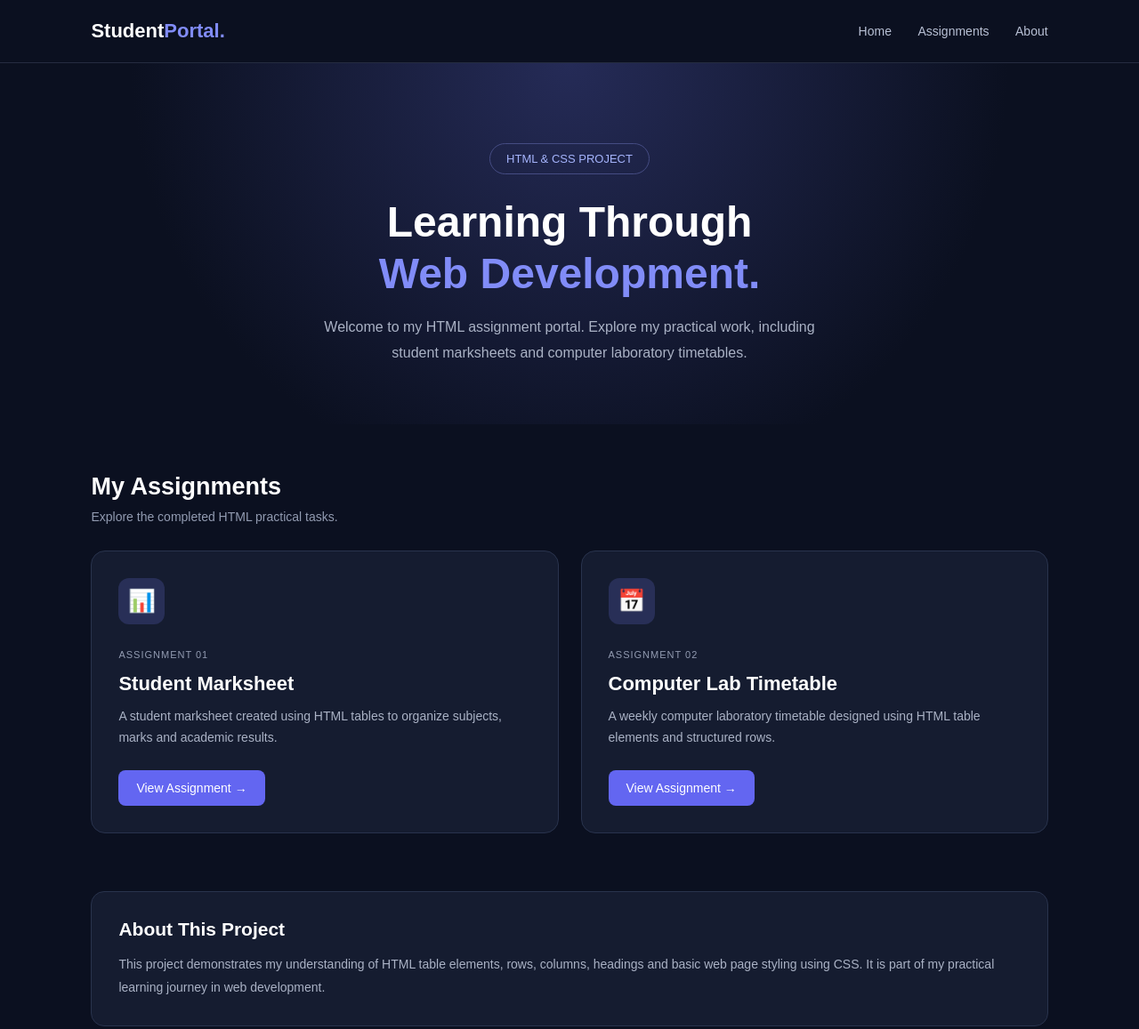
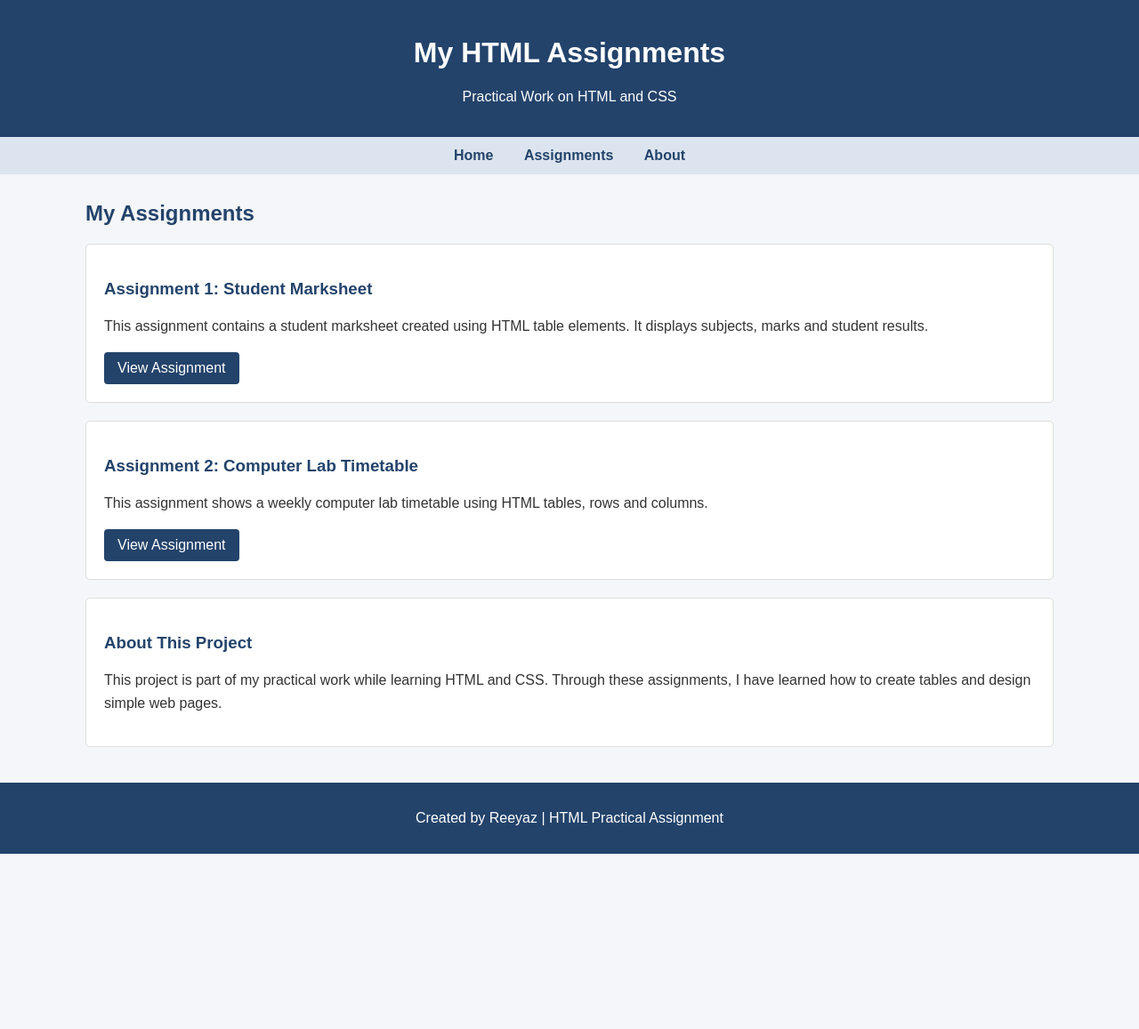
Before and after one commit to Reeyaz11/html-table-assignment, a plain HTML site: page index.html in a window 1280 px wide. Shown: the top 1157 px of the page at 89% size. After the commit the page ends 960 px from the top, so only its background shows below. Drawn offline with Linux system fonts and the light colour scheme.

Commit message:
Simplify homepage design

```diff
--- a/index.html
+++ b/index.html
@@ -4,234 +4,93 @@
 <head>
     <meta charset="UTF-8">
     <meta name="viewport" content="width=device-width, initial-scale=1.0">
-    <title>HTML Assignment | Student Portal</title>
+    <title>My HTML Assignments</title>
 
     <style>
-        * {
-            margin: 0;
-            padding: 0;
-            box-sizing: border-box;
-        }
-
         body {
             font-family: Arial, sans-serif;
-            background: #0b1020;
-            color: #ffffff;
-            min-height: 100vh;
+            background-color: #f4f6f9;
+            margin: 0;
+            color: #333;
         }
 
         header {
-            width: 100%;
-            padding: 22px 8%;
-            display: flex;
-            justify-content: space-between;
-            align-items: center;
-            border-bottom: 1px solid #252c40;
+            background-color: #23436b;
+            color: white;
+            text-align: center;
+            padding: 20px;
         }
 
-        .logo {
-            font-size: 22px;
-            font-weight: bold;
-            color: #ffffff;
-        }
-
-        .logo span {
-            color: #818cf8;
+        nav {
+            background-color: #dce5ef;
+            text-align: center;
+            padding: 12px;
         }
 
         nav a {
-            color: #b8c0d4;
+            color: #23436b;
             text-decoration: none;
-            margin-left: 25px;
-            font-size: 14px;
-            transition: 0.3s;
+            margin: 15px;
+            font-weight: bold;
         }
 
         nav a:hover {
-            color: #818cf8;
-        }
-
-        .hero {
-            padding: 90px 8% 65px;
-            text-align: center;
-            background: radial-gradient(
-                circle at top,
-                #252b57 0%,
-                #0b1020 65%
-            );
-        }
-
-        .tag {
-            display: inline-block;
-            padding: 9px 18px;
-            border: 1px solid #454c83;
-            border-radius: 30px;
-            color: #a5b4fc;
-            font-size: 13px;
-            margin-bottom: 25px;
-        }
-
-        .hero h1 {
-            font-size: 48px;
-            margin-bottom: 18px;
-            line-height: 1.2;
-        }
-
-        .hero h1 span {
-            color: #818cf8;
-        }
-
-        .hero p {
-            color: #aab2c5;
-            max-width: 580px;
-            margin: auto;
-            line-height: 1.8;
-            font-size: 16px;
+            text-decoration: underline;
         }
 
         .container {
-            width: 84%;
-            max-width: 1100px;
-            margin: 0 auto;
-            padding: 55px 0 80px;
+            width: 85%;
+            margin: 30px auto;
         }
 
-        .section-heading {
-            margin-bottom: 30px;
+        h2 {
+            color: #23436b;
         }
 
-        .section-heading h2 {
-            font-size: 27px;
-            margin-bottom: 10px;
+        .assignment {
+            background-color: white;
+            padding: 20px;
+            margin-bottom: 20px;
+            border: 1px solid #ddd;
+            border-radius: 5px;
         }
 
-        .section-heading p {
-            color: #929bb1;
-            font-size: 14px;
+        .assignment h3 {
+            color: #23436b;
         }
 
-        .cards {
-            display: grid;
-            grid-template-columns: repeat(2, 1fr);
-            gap: 25px;
+        .assignment p {
+            line-height: 1.6;
         }
 
-        .card {
-            background: #151c30;
-            border: 1px solid #29334d;
-            border-radius: 16px;
-            padding: 30px;
-            transition: 0.3s;
+        .assignment a {
+            display: inline-block;
+            background-color: #23436b;
+            color: white;
+            text-decoration: none;
+            padding: 9px 15px;
+            border-radius: 4px;
         }
 
-        .card:hover {
-            transform: translateY(-7px);
-            border-color: #818cf8;
-            box-shadow: 0 12px 35px rgba(79, 70, 229, 0.15);
-        }
-
-        .card-icon {
-            width: 52px;
-            height: 52px;
-            background: #282f57;
-            border-radius: 12px;
-            display: flex;
-            justify-content: center;
-            align-items: center;
-            font-size: 25px;
-            margin-bottom: 24px;
-        }
-
-        .card small {
-            color: #929bb1;
-            letter-spacing: 1px;
-            font-size: 11px;
-        }
-
-        .card h3 {
-            font-size: 22px;
-            margin: 12px 0;
-        }
-
-        .card p {
-            color: #aab2c5;
-            line-height: 1.7;
-            font-size: 14px;
-            margin-bottom: 25px;
-        }
-
-        .card a {
-            display: inline-block;
-            background: #6366f1;
-            color: white;
-            padding: 12px 20px;
-            border-radius: 8px;
-            text-decoration: none;
-            font-size: 14px;
-            transition: 0.3s;
-        }
-
-        .card a:hover {
-            background: #818cf8;
-        }
-
-        .about {
-            margin-top: 65px;
-            padding: 30px;
-            border: 1px solid #29334d;
-            border-radius: 15px;
-            background: #151c30;
-        }
-
-        .about h2 {
-            font-size: 21px;
-            margin-bottom: 15px;
-        }
-
-        .about p {
-            color: #aab2c5;
-            line-height: 1.8;
-            font-size: 14px;
+        .assignment a:hover {
+            background-color: #365f8d;
         }
 
         footer {
+            background-color: #23436b;
+            color: white;
             text-align: center;
-            padding: 25px;
-            border-top: 1px solid #252c40;
-            color: #929bb1;
-            font-size: 13px;
+            padding: 15px;
+            margin-top: 40px;
         }
 
-        @media (max-width: 700px) {
-            header {
-                padding: 20px 6%;
-                flex-direction: column;
-                gap: 18px;
+        @media (max-width: 600px) {
+            .container {
+                width: 90%;
             }
 
             nav a {
-                margin: 0 9px;
-                font-size: 13px;
-            }
-
-            .hero {
-                padding: 65px 6% 50px;
-            }
-
-            .hero h1 {
-                font-size: 34px;
-            }
-
-            .container {
-                width: 88%;
-            }
-
-            .cards {
-                grid-template-columns: 1fr;
-            }
-
-            .card {
-                padding: 25px;
+                margin: 7px;
             }
         }
     </style>
@@ -240,83 +99,58 @@
 <body>
 
     <header>
-        <div class="logo">Student<span>Portal.</span></div>
+        <h1>My HTML Assignments</h1>
+        <p>Practical Work on HTML and CSS</p>
+    </header>
 
     <nav>
         <a href="index.html">Home</a>
         <a href="#assignments">Assignments</a>
         <a href="#about">About</a>
     </nav>
-    </header>
 
-    <section class="hero">
-        <div class="tag">HTML & CSS PROJECT</div>
+    <div class="container">
 
-        <h1>Learning Through<br><span>Web Development.</span></h1>
+        <h2 id="assignments">My Assignments</h2>
+
+        <div class="assignment">
+            <h3>Assignment 1: Student Marksheet</h3>
 
             <p>
-            Welcome to my HTML assignment portal.
-            Explore my practical work, including student marksheets
-            and computer laboratory timetables.
+                This assignment contains a student marksheet
+                created using HTML table elements. It displays
+                subjects, marks and student results.
             </p>
-    </section>
 
-    <main class="container" id="assignments">
-
-        <div class="section-heading">
-            <h2>My Assignments</h2>
-            <p>Explore the completed HTML practical tasks.</p>
+            <a href="task1.html">View Assignment</a>
         </div>
 
-        <div class="cards">
-
-            <div class="card">
-                <div class="card-icon">📊</div>
-
-                <small>ASSIGNMENT 01</small>
-
-                <h3>Student Marksheet</h3>
+        <div class="assignment">
+            <h3>Assignment 2: Computer Lab Timetable</h3>
 
             <p>
-                    A student marksheet created using HTML tables
-                    to organize subjects, marks and academic results.
+                This assignment shows a weekly computer lab
+                timetable using HTML tables, rows and columns.
             </p>
 
-                <a href="task1.html">View Assignment →</a>
+            <a href="task2.html">View Assignment</a>
         </div>
 
-            <div class="card">
-                <div class="card-icon">📅</div>
-
-                <small>ASSIGNMENT 02</small>
-
-                <h3>Computer Lab Timetable</h3>
+        <div class="assignment" id="about">
+            <h3>About This Project</h3>
 
             <p>
-                    A weekly computer laboratory timetable designed
-                    using HTML table elements and structured rows.
+                This project is part of my practical work
+                while learning HTML and CSS. Through these
+                assignments, I have learned how to create
+                tables and design simple web pages.
             </p>
-
-                <a href="task2.html">View Assignment →</a>
         </div>
 
     </div>
 
-        <section class="about" id="about">
-            <h2>About This Project</h2>
-
-            <p>
-                This project demonstrates my understanding of HTML
-                table elements, rows, columns, headings and basic
-                web page styling using CSS. It is part of my
-                practical learning journey in web development.
-            </p>
-        </section>
-
-    </main>
-
     <footer>
-        © 2026 HTML Assignment Project | Created by Reeyaz
+        <p>Created by Reeyaz | HTML Practical Assignment</p>
     </footer>
 
 </body>
```
Lines whose indentation alone changed are shown as unchanged.
